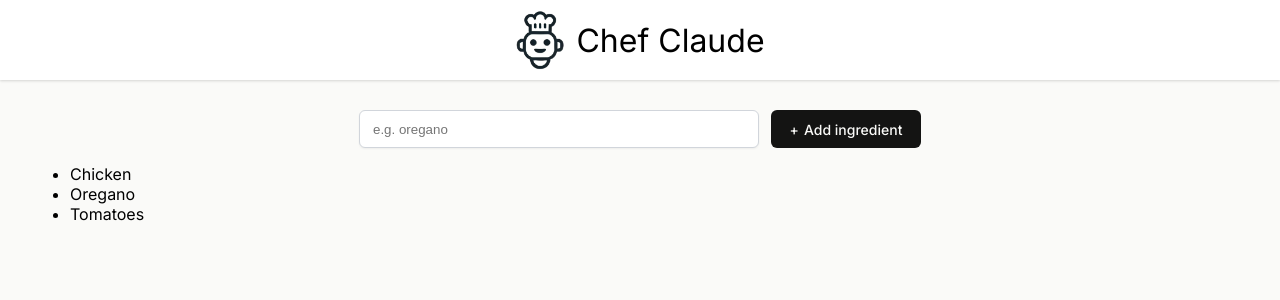
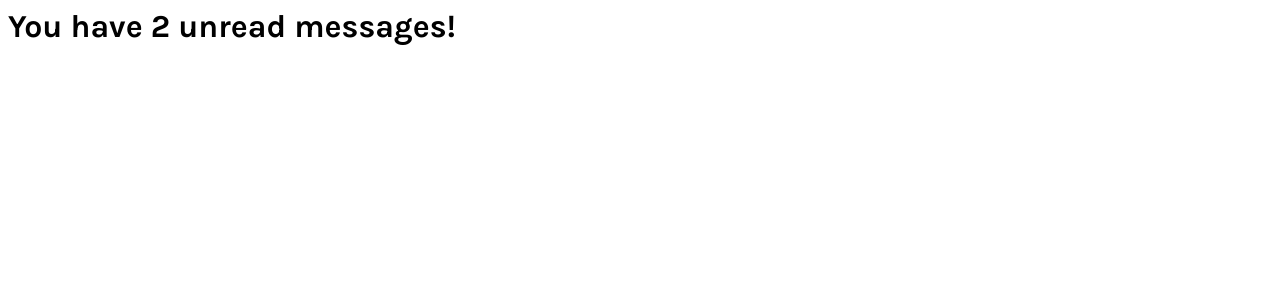
Before and after one commit to danchenkov/fr1, a React (Vite) app: page / in a window 1280 px wide. Shown: the top 300 px of the page. Built offline with nearby package versions, Linux system fonts and the light colour scheme.

Commit message:
conditional rendering

```diff
--- a/App.jsx
+++ b/App.jsx
@@ -1,11 +1,16 @@
-import Header from "./Header"
-import Main from "./Main"
+import React from "react"
 
 export default function App() {
-  return (
-    <>
-      <Header />
-      <Main />
-    </>
-  )
+    const [unreadMessages, setUnreadMessages] = React.useState(['a', 'b'])
+
+    return (
+        <div>
+            {
+                unreadMessages.length ?
+                <h1>You have {unreadMessages.length} unread message{unreadMessages.length > 1 && 's'}!</h1>
+                :
+                <p>You have no unread messages</p>
+            }
+        </div>
+    )
 }
--- a/index.html
+++ b/index.html
@@ -3,15 +3,13 @@
 <head>
     <link rel="preconnect" href="https://fonts.googleapis.com">
     <link rel="preconnect" href="https://fonts.gstatic.com" crossorigin>
-    <link href="https://fonts.googleapis.com/css2?family=Inter:ital,opsz,wght@0,14..32,100..900;1,14..32,100..900&display=swap" rel="stylesheet">
-    <link href="https://fonts.googleapis.com/css2?family=Karla:ital,wght@0,200..800;1,200..800&display=swap" rel="stylesheet">
-
-    <link rel="stylesheet" href="/index.css">
+    <link href="https://fonts.googleapis.com/css2?family=Karla:wght@400;700&display=swap" rel="stylesheet">
+    <link rel="stylesheet" href="style.css">
 </head>
 
 <body>
     <div id="root"></div>
-    <script src="/index.jsx" type="module"></script>
+    <script src="index.jsx" type="module"></script>
 </body>
 
 </html>
--- a/index.jsx
+++ b/index.jsx
@@ -1,4 +1,4 @@
-import ReactDOM from 'react-dom/client';
+import ReactDOM from "react-dom/client"
 import App from "./App"
 
-ReactDOM.createRoot(document.getElementById('root')).render(<App />);
+ReactDOM.createRoot(document.getElementById("root")).render(<App />)
--- /dev/null
+++ b/style.css
@@ -0,0 +1,7 @@
+* {
+    box-sizing: border-box;
+}
+
+body {
+    font-family: Karla, sans-serif;
+}
```
